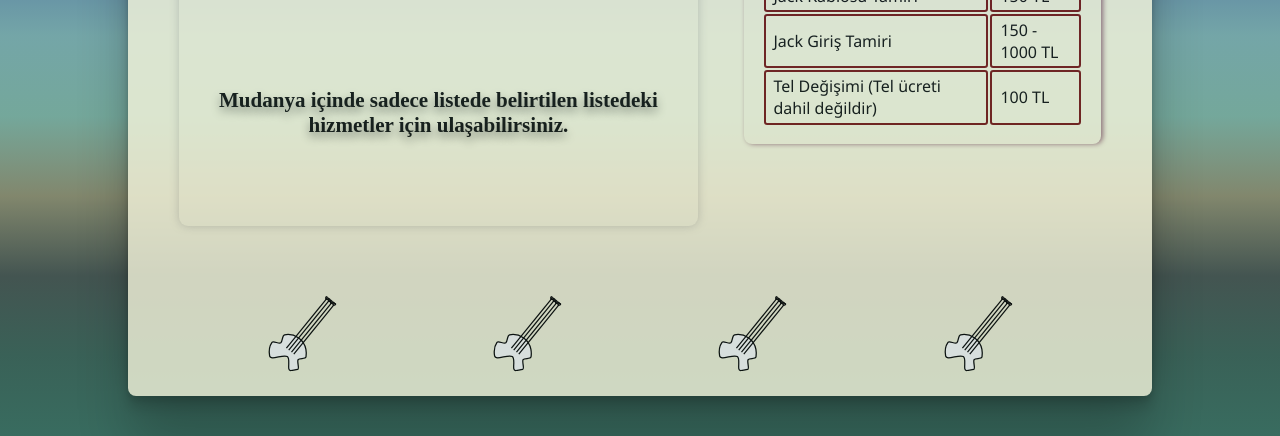
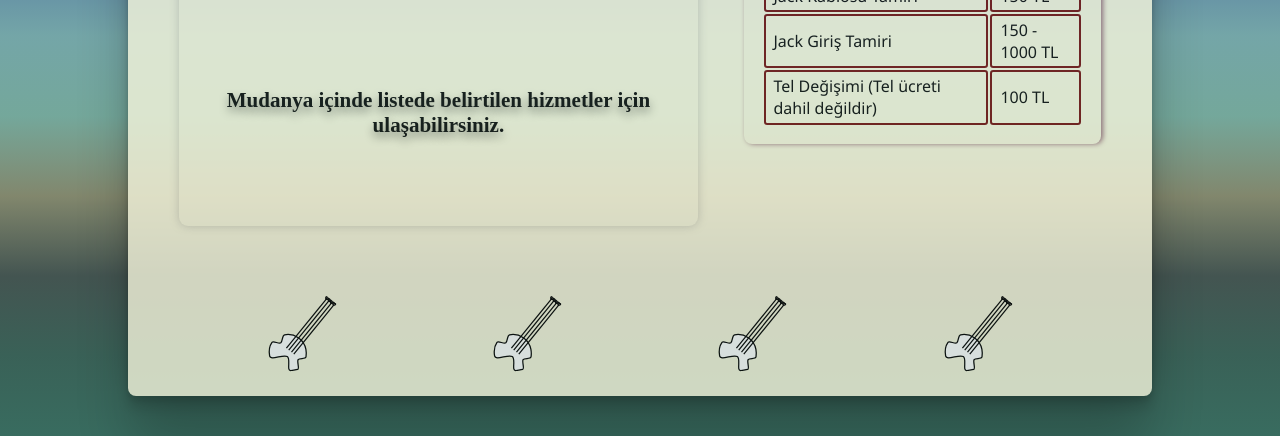
Before and after one commit to pointmarker/pointmarker.github.io, a plain HTML site: page index.html in a window 1280 px wide. Shown: the part 364-800 px from the top of the page. Drawn offline with Linux system fonts and the light colour scheme.

Commit message:
style: information sentence updated

```diff
--- a/index.html
+++ b/index.html
@@ -21,7 +21,7 @@
         <div id="main-container">
             <div id="information-container">
                 <h1>Mudanya Gitar Tamiri</h1>
-                <h3>Mudanya içinde sadece listede belirtilen listedeki hizmetler için ulaşabilirsiniz.</h3>
+                <h3>Mudanya içinde listede belirtilen hizmetler için ulaşabilirsiniz.</h3>
             </div>
             <div id="table-container">
                 <table>
```
